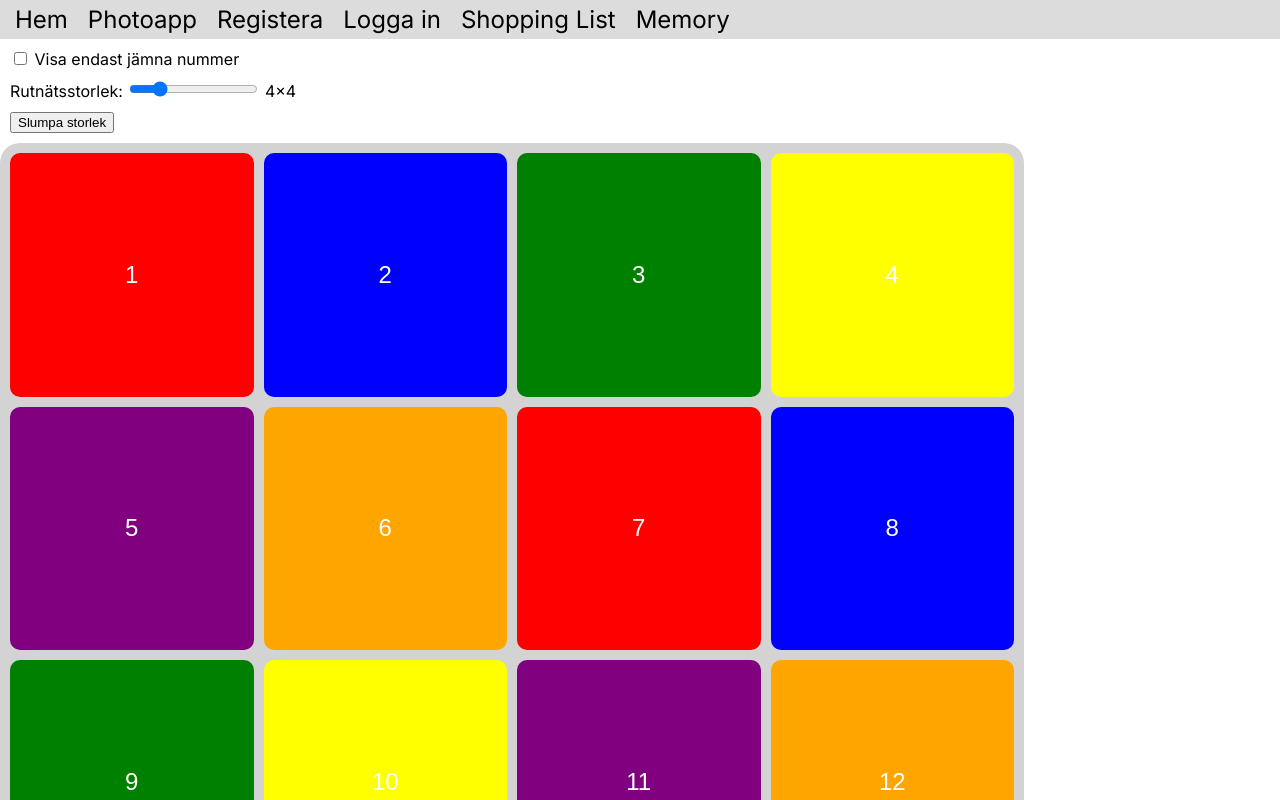
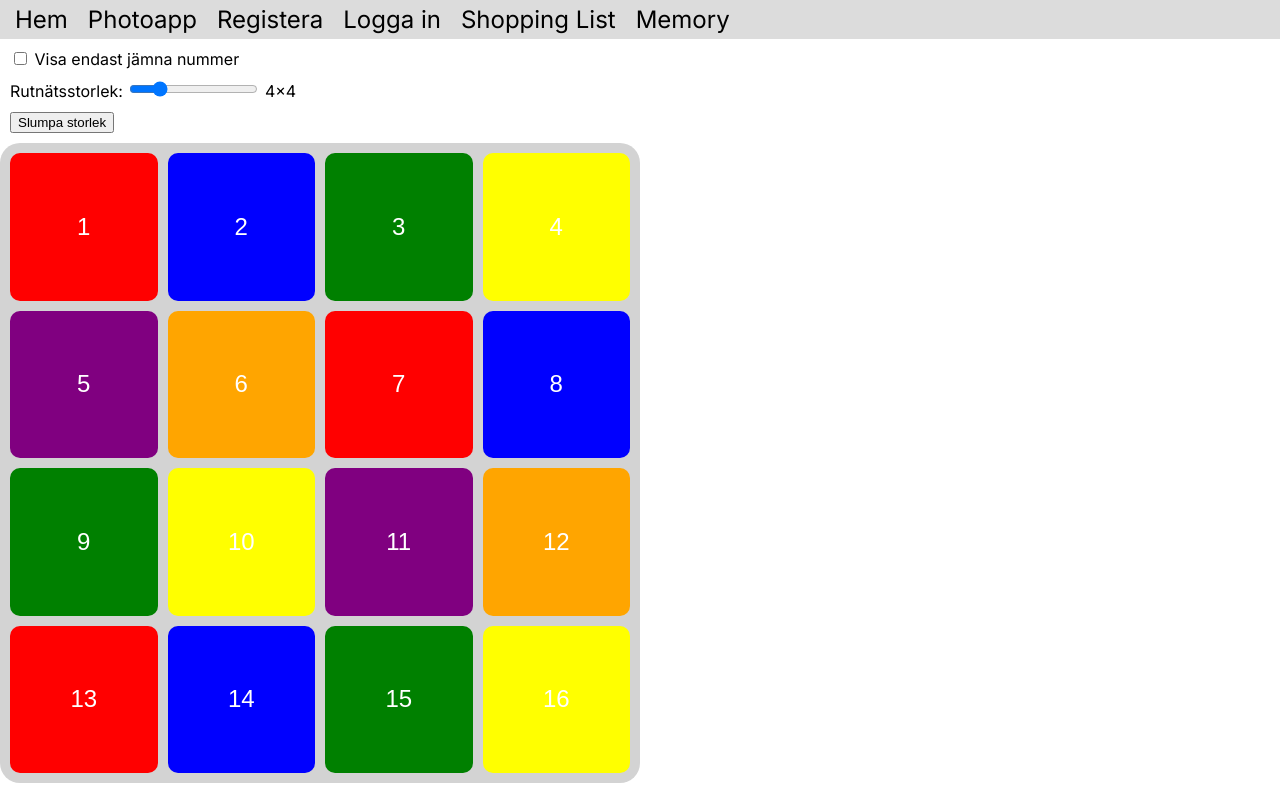
Before and after one commit to lingonsylt/my-website, a SvelteKit app: page /prov in a window 1280 px wide. Shown: the top 800 px of the page. Built offline with nearby package versions, Linux system fonts and the light colour scheme.

Commit message:
animations till provgrejen

```diff
--- a/src/routes/prov/+page.svelte
+++ b/src/routes/prov/+page.svelte
@@ -70,8 +70,8 @@
 		display: inline;
 	}
 	.grid {
-		width: 80vw;
-		height: 80vw;
+		width: 80vh;
+		height: 80vh;
 		display: grid;
 		grid-gap: 10px;
 		padding: 10px;
@@ -86,9 +86,18 @@
 		font-size: 1.5em;
 		border: none;
 		border-radius: 10px;
+		transition: transform 0.2s ease;
 	}
 	.marked {
 		border: 2px solid black;
 		filter: invert();
 	}
+	.item:hover {
+		transform: scale(1.2) translateY(-10px);
+		z-index: 1;
+		box-shadow: 0px 10px 10px rgba(0, 0, 0, 0.2);
+	}
+	.item:active {
+		transform: scale(0.9) translateY(5px);
+	}
 </style>
```
